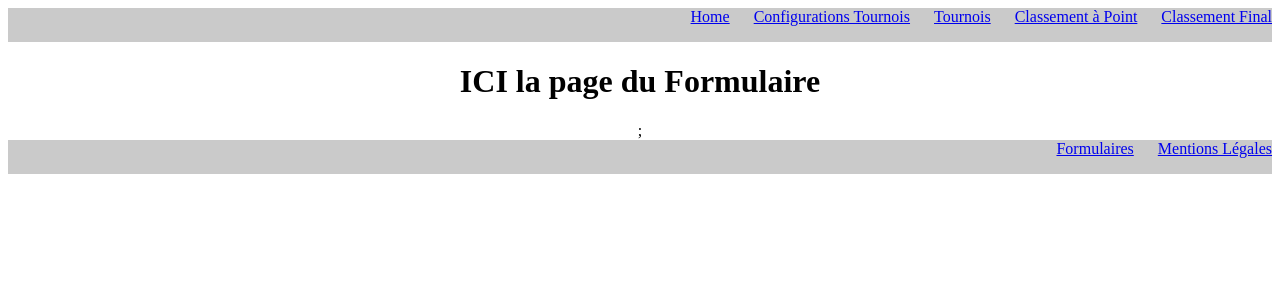
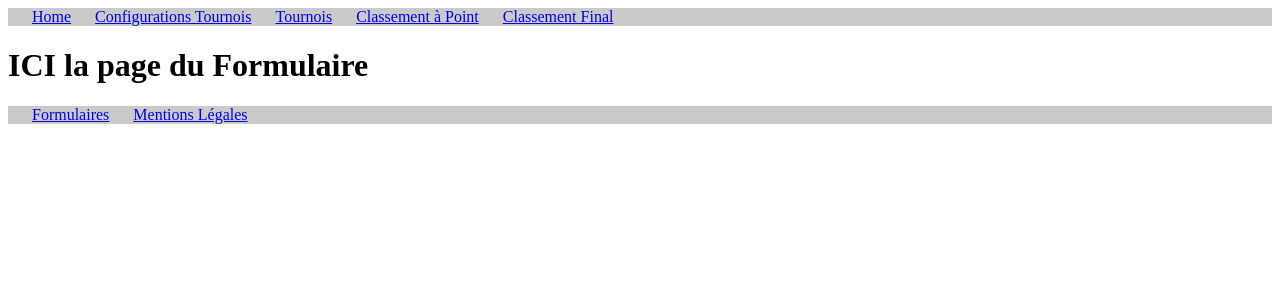
Before and after one commit to JoffreyChevalier/Bagarr.iO, a React (Vite) app in the folder frontend/: page /formulaires in a window 1280 px wide. Shown: the top 300 px of the page. Built offline with nearby package versions, Linux system fonts and the light colour scheme.

Commit message:
change CSS attributes of RandomAvatar

```diff
--- a/frontend/src/App.css
+++ b/frontend/src/App.css
@@ -1,15 +1,15 @@
-.App div {
+.random-avatar {
   display: flex;
   flex-direction: column;
   align-items: center;
   text-align: center;
 }
 
-.App div button {
+.random-avatar button {
   margin-top: 1rem;
 }
 
-div.navbar {
+.navbar {
   align-items: flex-end;
   background-color: #8080806b;
 }
@@ -24,7 +24,7 @@ div.navbar {
   margin-left: 1.5rem;
 }
 
-div.footer {
+.footer {
   align-items: flex-end;
   background-color: #8080806b;
 }
--- a/frontend/src/components/RandomAvatars.jsx
+++ b/frontend/src/components/RandomAvatars.jsx
@@ -11,7 +11,7 @@ function RandomAvatar() {
   const [newAvatar, setNewAvatar] = useState(refresh());
 
   return (
-    <div>
+    <div className="random-avatar">
       <img width="200" height="200" src={newAvatar} alt="Your avatar" />
       <button
         type="button"
--- a/frontend/src/pages/Formulaire.jsx
+++ b/frontend/src/pages/Formulaire.jsx
@@ -1,7 +1,7 @@
 function Formulaire() {
   return (
     <div>
-      <h1>ICI la page du Formulaire</h1>;
+      <h1>ICI la page du Formulaire</h1>
     </div>
   );
 }
```
